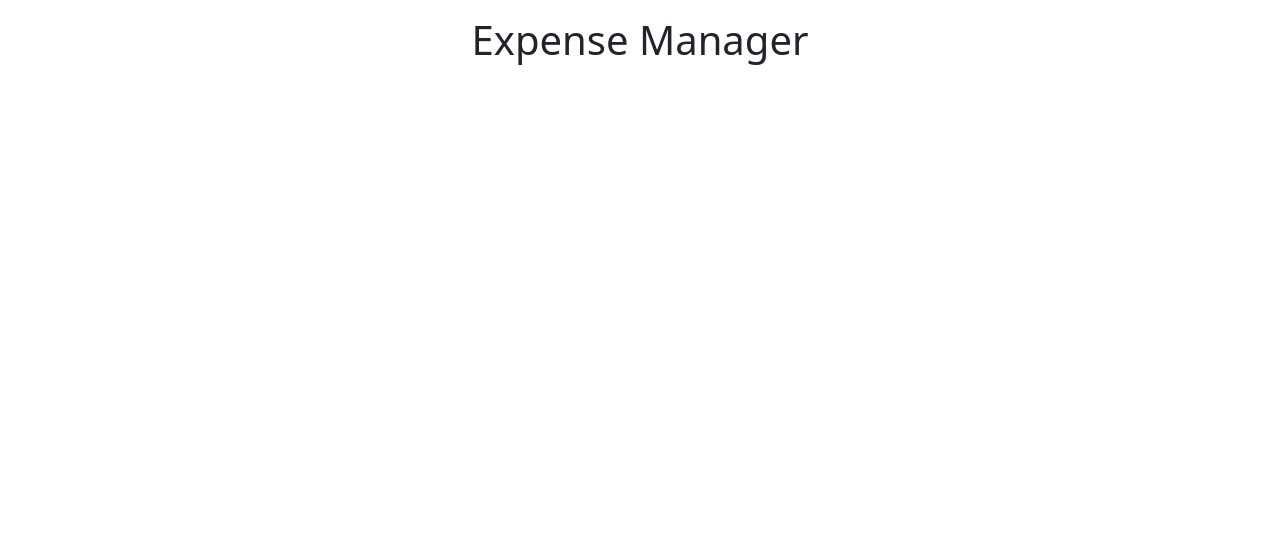
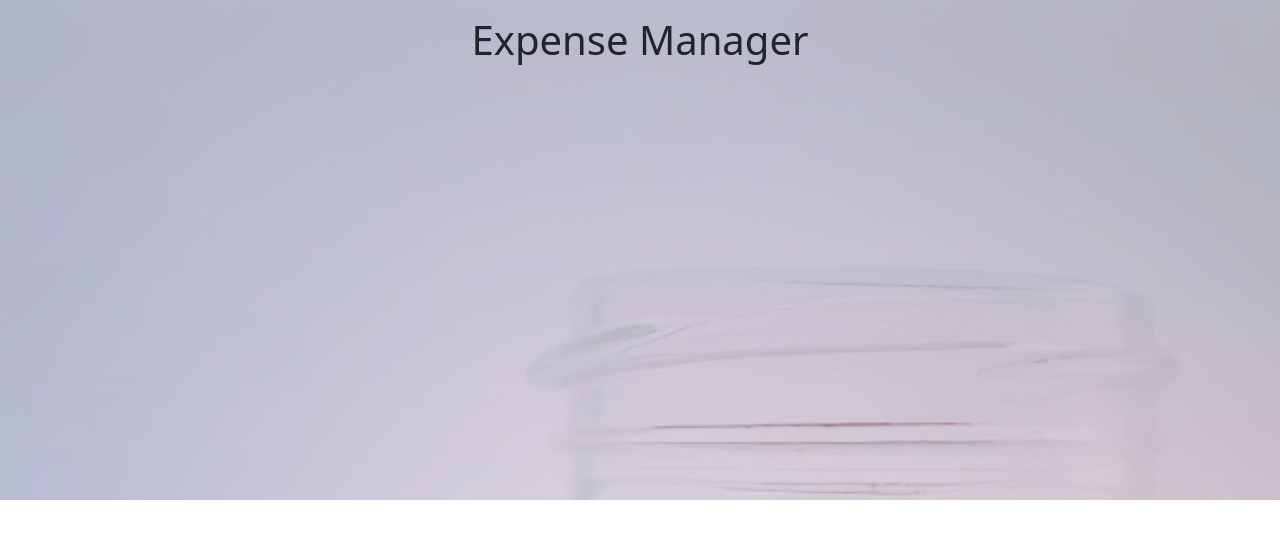
Before and after one commit to CalebGF/expense_manager, a plain HTML site: page index.html in a window 1280 px wide. Drawn offline with nearby package versions, Linux system fonts and the light colour scheme; files that its build step writes are made by us from their sources.

Commit message:
Minnor UI upgrades

```diff
--- a/css/style.css
+++ b/css/style.css
@@ -0,0 +1,6 @@
+.home {
+    height: 500px;
+    background-image: url("../assets/images/bg-saving-jar.2.png");
+    background-size: cover;
+
+}
--- a/index.html
+++ b/index.html
@@ -5,12 +5,18 @@
     <meta http-equiv="X-UA-Compatible" content="IE=edge">
     <meta name="viewport" content="width=device-width, initial-scale=1.0">
     <link href="https://cdn.jsdelivr.net/npm/bootstrap@5.0.2/dist/css/bootstrap.min.css" rel="stylesheet" integrity="sha384-EVSTQN3/azprG1Anm3QDgpJLIm9Nao0Yz1ztcQTwFspd3yD65VohhpuuCOmLASjC" crossorigin="anonymous">
-    <link rel="stylesheet" href="style.css">
+    <link rel="stylesheet" href="/css/style.css">
     <title>Expense manager</title>
 </head>
 <body>
-    <div class="container">
-            <h1 class="fw-lighter text-center my-3">Expense Manager</h1>
+    <div class="container-fluid">
+        <div class="row ">
+            <section class="home v-100">
+                <h1 class="fw-lighter text-center my-3">Expense Manager</h1>
+
+            </section>
+        </div>
+
 
     </div>
 
```
Also changed, not shown: assets/images/bg-saving-jar.2.png (added), 1 other file.
